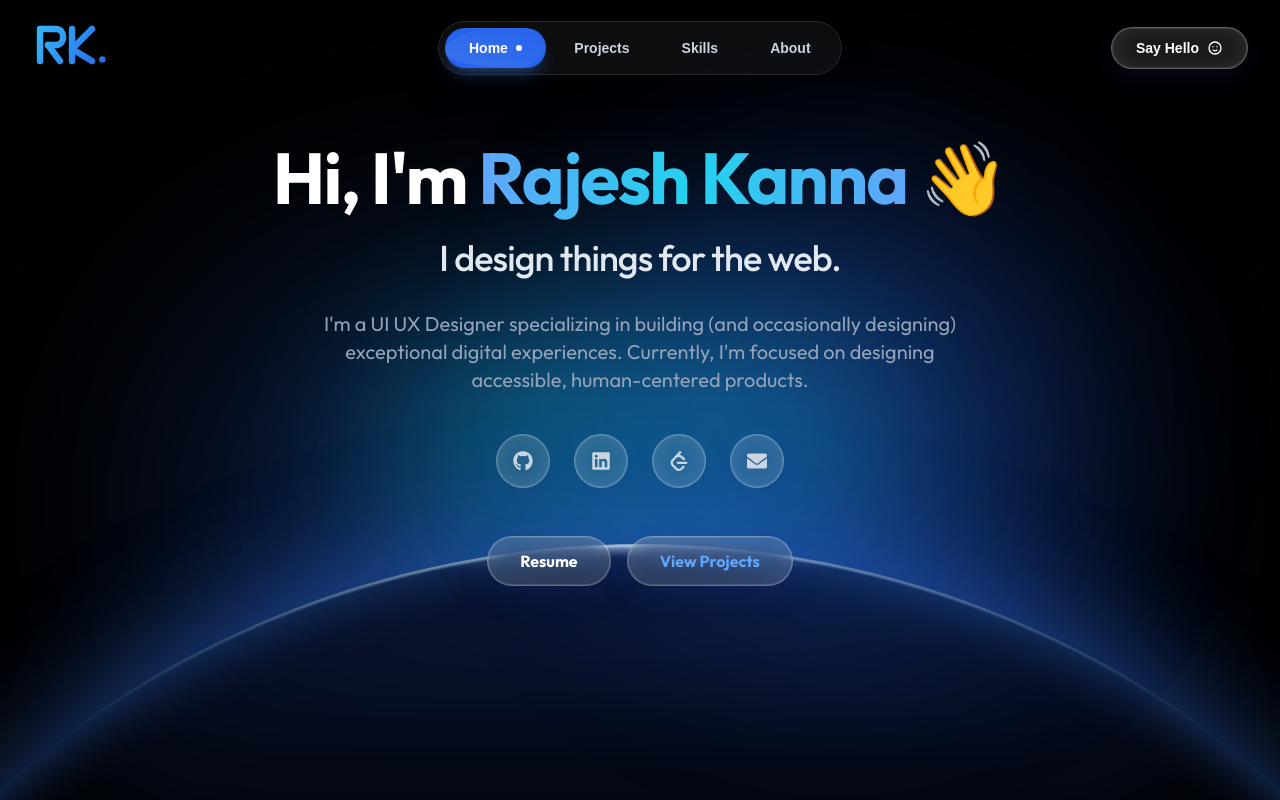
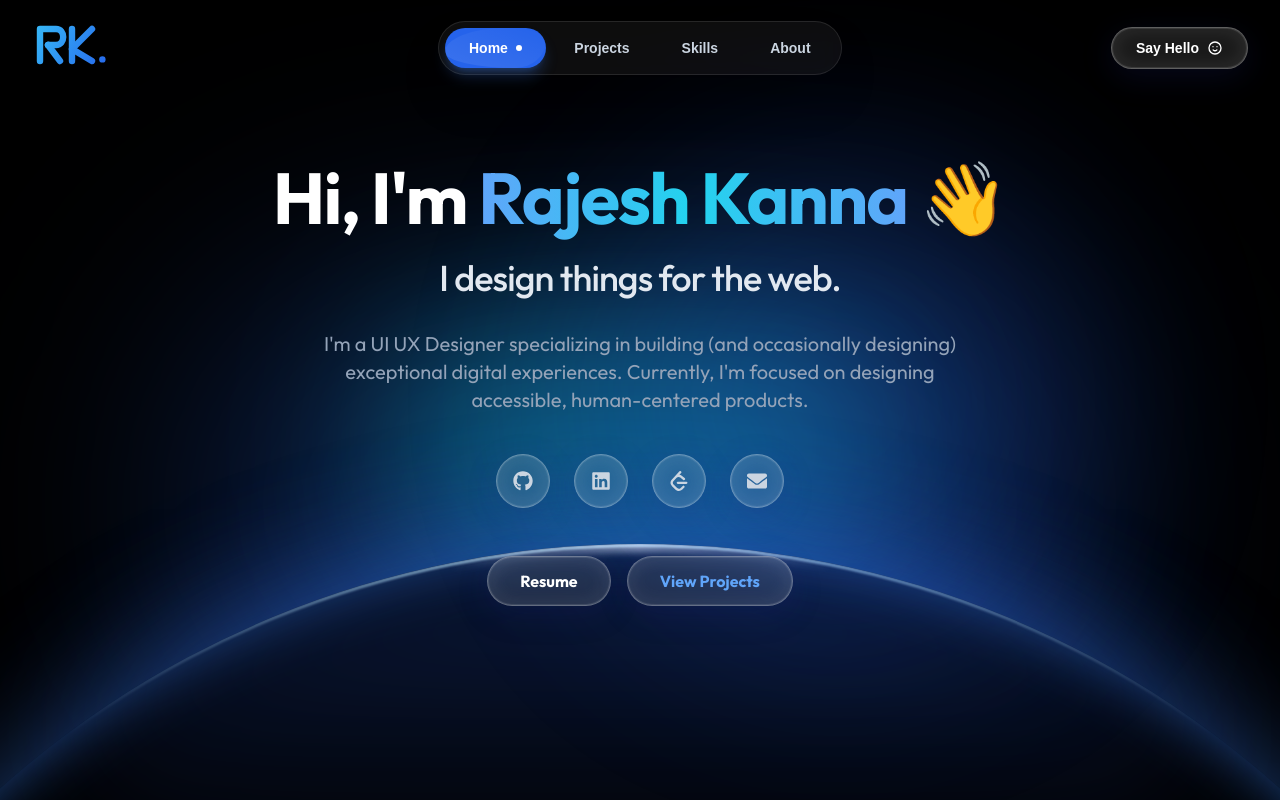
Before and after one commit to rajeshkanna-36/Portfolio, a React (Vite) app: page /#/ in a window 1280 px wide. Built offline with nearby package versions, Linux system fonts and the light colour scheme.

Commit message:
Fix: Center home page content in portfolio

```diff
--- a/src/pages/Home.tsx
+++ b/src/pages/Home.tsx
@@ -49,7 +49,7 @@ const Home = () => {
 
             <div className="max-w-4xl w-full text-center animate-fade-in-up relative z-10">
                 {/* Hero Section */}
-                <div className="mb-8 relative z-10 mt-[-5vh]"> {/* Moved up slightly to balance with lowered horizon */}
+                <div className="mb-8 relative z-10">
                     <h1 className="text-4xl md:text-7xl font-bold tracking-tight text-white mb-6 font-outfit leading-tight">
                         Hi, I'm <span className="text-transparent bg-clip-text bg-gradient-to-r from-blue-400 via-cyan-400 to-blue-400 animate-gradient-x pb-2 font-extrabold block md:inline mt-2 md:mt-0">Rajesh Kanna</span> <span className="inline-block animate-wave origin-bottom-right">👋</span>
                     </h1>
```
